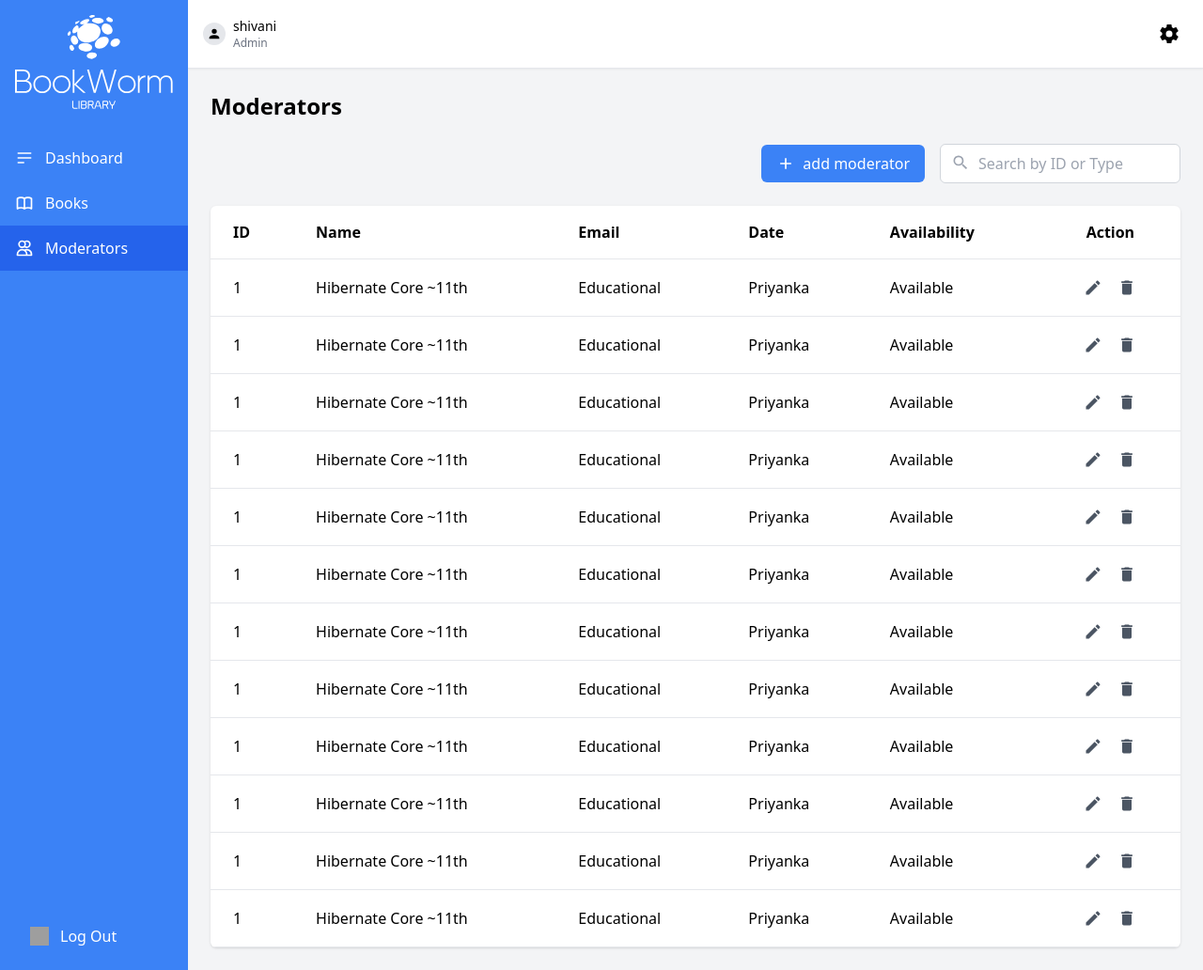
After one commit to iamqazi2/library-management-systemy-, a PHP site: page /moderators.php in a window 1280 px wide. The commit adds this page. Shown: the whole page at 94% size. Run offline with PHP 8.4, Linux system fonts and the light colour scheme; some libraries are stand-ins or nearby versions; grey boxes are pictures that could not be loaded.

Commit message:
new pages

```diff
--- a/dashboard.php
+++ b/dashboard.php
@@ -51,7 +51,7 @@
     <span>Log Out</span>
   </div>
 </a>
-        </div>
+ </div>
 
         <!-- Main Content -->
         <div class="flex-1 flex flex-col">
--- /dev/null
+++ b/moderators.php
@@ -0,0 +1,249 @@
+<!DOCTYPE html>
+<html lang="en">
+<head>
+    <meta charset="UTF-8">
+    <meta name="viewport" content="width=device-width, initial-scale=1.0">
+    <title>BookWorm Library - Moderators</title>
+    <script src="https://cdn.tailwindcss.com"></script>
+    <script>
+        function openModal(id) {
+            document.getElementById(id).classList.remove('hidden');
+        }
+
+        function closeModal(id) {
+            document.getElementById(id).classList.add('hidden');
+        }
+    </script>
+</head>
+<body class="bg-gray-100">
+     <div class="flex h-screen">
+        <!-- Sidebar -->
+        <div class="w-full max-w-[200px] bg-blue-500 text-white flex flex-col">
+                    <div class="flex justify-center mb-1 mx-4 my-4">
+                    <img src="images/Group.svg" alt="BookWorm Icon" >
+                    </div>
+
+            <div class="flex-grow">
+                <!-- Navigation -->
+                <div class="mt-6">
+                    <a href="#" class="flex items-center px-4 py-3 hover:bg-blue-600">
+                        <svg xmlns="http://www.w3.org/2000/svg" class="h-5 w-5 mr-3" fill="none" viewBox="0 0 24 24" stroke="currentColor">
+                            <path stroke-linecap="round" stroke-linejoin="round" stroke-width="2" d="M4 6h16M4 12h16M4 18h7" />
+                        </svg>
+                        <span>Dashboard</span>
+                    </a>
+
+                    <a href="#" class="flex items-center px-4 py-3 hover:bg-blue-600">
+                        <svg xmlns="http://www.w3.org/2000/svg" class="h-5 w-5 mr-3" fill="none" viewBox="0 0 24 24" stroke="currentColor">
+                            <path stroke-linecap="round" stroke-linejoin="round" stroke-width="2" d="M12 6.253v13m0-13C10.832 5.477 9.246 5 7.5 5S4.168 5.477 3 6.253v13C4.168 18.477 5.754 18 7.5 18s3.332.477 4.5 1.253m0-13C13.168 5.477 14.754 5 16.5 5c1.747 0 3.332.477 4.5 1.253v13C19.832 18.477 18.247 18 16.5 18c-1.746 0-3.332.477-4.5 1.253" />
+                        </svg>
+                        <span>Books</span>
+                    </a>
+
+                    <a href="#" class="flex items-center px-4 py-3 bg-blue-600">
+                        <svg xmlns="http://www.w3.org/2000/svg" class="h-5 w-5 mr-3" fill="none" viewBox="0 0 24 24" stroke="currentColor">
+                            <path stroke-linecap="round" stroke-linejoin="round" stroke-width="2" d="M12 4.354a4 4 0 110 5.292M15 21H3v-1a6 6 0 0112 0v1zm0 0h6v-1a6 6 0 00-9-5.197M13 7a4 4 0 11-8 0 4 4 0 018 0z" />
+                        </svg>
+                        <span>Moderators</span>
+                    </a>
+                </div>
+            </div>
+ <a href="#" class="flex items-center px-4 py-2 hover:bg-blue-600">
+  <div class="flex items-center p-4">
+    <img src="images/logout.svg" class="h-5 w-5 mr-3" alt="Logout">
+    <span>Log Out</span>
+  </div>
+</a>
+ </div>
+        <!-- Main Content -->
+        <div class="flex-1 flex flex-col overflow-hidden">
+            <!-- Header -->
+            <header class="bg-white shadow-sm border-b border-gray-200 flex justify-between items-center p-4">
+                <div class="flex items-center">
+                    <div class="flex items-center bg-gray-200 rounded-full p-1 mr-2">
+                        <svg class="w-4 h-4" viewBox="0 0 24 24" fill="currentColor">
+                            <path d="M12,4A4,4 0 0,1 16,8A4,4 0 0,1 12,12A4,4 0 0,1 8,8A4,4 0 0,1 12,4M12,14C16.42,14 20,15.79 20,18V20H4V18C4,15.79 7.58,14 12,14Z"></path>
+                        </svg>
+                    </div>
+                    <div>
+                        <div class="text-sm">shivani</div>
+                        <div class="text-xs text-gray-500">Admin</div>
+                    </div>
+                </div>
+                <div>
+                    <button class="p-2 rounded-full hover:bg-gray-100">
+                        <svg class="w-6 h-6" viewBox="0 0 24 24" fill="currentColor">
+                            <path d="M12,15.5A3.5,3.5 0 0,1 8.5,12A3.5,3.5 0 0,1 12,8.5A3.5,3.5 0 0,1 15.5,12A3.5,3.5 0 0,1 12,15.5M19.43,12.97C19.47,12.65 19.5,12.33 19.5,12C19.5,11.67 19.47,11.34 19.43,11L21.54,9.37C21.73,9.22 21.78,8.95 21.66,8.73L19.66,5.27C19.54,5.05 19.27,4.96 19.05,5.05L16.56,6.05C16.04,5.66 15.5,5.32 14.87,5.07L14.5,2.42C14.46,2.18 14.25,2 14,2H10C9.75,2 9.54,2.18 9.5,2.42L9.13,5.07C8.5,5.32 7.96,5.66 7.44,6.05L4.95,5.05C4.73,4.96 4.46,5.05 4.34,5.27L2.34,8.73C2.21,8.95 2.27,9.22 2.46,9.37L4.57,11C4.53,11.34 4.5,11.67 4.5,12C4.5,12.33 4.53,12.65 4.57,12.97L2.46,14.63C2.27,14.78 2.21,15.05 2.34,15.27L4.34,18.73C4.46,18.95 4.73,19.03 4.95,18.95L7.44,17.94C7.96,18.34 8.5,18.68 9.13,18.93L9.5,21.58C9.54,21.82 9.75,22 10,22H14C14.25,22 14.46,21.82 14.5,21.58L14.87,18.93C15.5,18.67 16.04,18.34 16.56,17.94L19.05,18.95C19.27,19.03 19.54,18.95 19.66,18.73L21.66,15.27C21.78,15.05 21.73,14.78 21.54,14.63L19.43,12.97Z"></path>
+                        </svg>
+                    </button>
+                </div>
+            </header>
+
+            <!-- Content Area -->
+            <main class="flex-1 overflow-y-auto p-6">
+                <h1 class="text-2xl font-bold mb-6">Moderators</h1>
+
+                <!-- Add Moderator & Search Bar -->
+                <div class="flex justify-between mb-6">
+    <div class="flex-1"></div>
+    <div class="flex items-center space-x-4">
+        <button onclick="openModal('createModeratorModal')" class="bg-blue-500 hover:bg-blue-600 text-white px-4 py-2 rounded-md flex items-center">
+            <svg class="w-5 h-5 mr-2" viewBox="0 0 24 24" fill="currentColor">
+                <path d="M19,13H13V19H11V13H5V11H11V5H13V11H19V13Z"></path>
+            </svg>
+            add moderator
+        </button>
+
+        <div class="relative">
+            <input type="text" placeholder="Search by ID or Type" class="border border-gray-300 rounded-md pl-10 pr-4 py-2 w-64">
+            <svg class="w-5 h-5 absolute left-3 top-2.5 text-gray-400" viewBox="0 0 24 24" fill="currentColor">
+                <path d="M9.5,3A6.5,6.5 0 0,1 16,9.5C16,11.11 15.41,12.59 14.44,13.73L14.71,14H15.5L20.5,19L19,20.5L14,15.5V14.71L13.73,14.44C12.59,15.41 11.11,16 9.5,16A6.5,6.5 0 0,1 3,9.5A6.5,6.5 0 0,1 9.5,3M9.5,5C7,5 5,7 5,9.5C5,12 7,14 9.5,14C12,14 14,12 14,9.5C14,7 12,5 9.5,5Z"></path>
+            </svg>
+        </div>
+    </div>
+</div>
+
+                <!-- Moderators Table -->
+                <div class="bg-white rounded-md shadow overflow-hidden">
+                    <table class="w-full">
+                        <thead>
+                            <tr class="border-b">
+                                <th class="text-left py-4 px-6">ID</th>
+                                <th class="text-left py-4 px-6">Name</th>
+                                <th class="text-left py-4 px-6">Email</th>
+                                <th class="text-left py-4 px-6">Date</th>
+                                <th class="text-left py-4 px-6">Availability</th>
+                                <th class="text-center py-4 px-6">Action</th>
+                            </tr>
+                        </thead>
+                        <tbody>
+                            <?php
+                            // In a real application, this would be populated from database
+                            $moderators = [];
+                            for ($i = 1; $i <= 12; $i++) {
+                                $moderators[] = [
+                                    'id' => 1,
+                                    'name' => 'Hibernate Core ~11th',
+                                    'email' => 'Educational',
+                                    'date' => 'Priyanka',
+                                    'availability' => 'Available'
+                                ];
+                            }
+
+                            foreach ($moderators as $index => $moderator) {
+                                echo '<tr class="border-b hover:bg-gray-50">';
+                                echo '<td class="py-4 px-6">'.$moderator['id'].'</td>';
+                                echo '<td class="py-4 px-6">'.$moderator['name'].'</td>';
+                                echo '<td class="py-4 px-6">'.$moderator['email'].'</td>';
+                                echo '<td class="py-4 px-6">'.$moderator['date'].'</td>';
+                                echo '<td class="py-4 px-6">'.$moderator['availability'].'</td>';
+                                echo '<td class="py-4 px-6 flex justify-center space-x-2">';
+                                echo '  <button onclick="openModal(\'updateModeratorModal\')" class="p-1 text-gray-600 hover:text-blue-500">';
+                                echo '    <svg class="w-5 h-5" viewBox="0 0 24 24" fill="currentColor">';
+                                echo '      <path d="M20.71,7.04C21.1,6.65 21.1,6 20.71,5.63L18.37,3.29C18,2.9 17.35,2.9 16.96,3.29L15.12,5.12L18.87,8.87M3,17.25V21H6.75L17.81,9.93L14.06,6.18L3,17.25Z"></path>';
+                                echo '    </svg>';
+                                echo '  </button>';
+                                echo '  <button onclick="openModal(\'deleteModeratorModal\')" class="p-1 text-gray-600 hover:text-red-500">';
+                                echo '    <svg class="w-5 h-5" viewBox="0 0 24 24" fill="currentColor">';
+                                echo '      <path d="M19,4H15.5L14.5,3H9.5L8.5,4H5V6H19M6,19A2,2 0 0,0 8,21H16A2,2 0 0,0 18,19V7H6V19Z"></path>';
+                                echo '    </svg>';
+                                echo '  </button>';
+                                echo '</td>';
+                                echo '</tr>';
+                            }
+                            ?>
+                        </tbody>
+                    </table>
+                </div>
+            </main>
+        </div>
+    </div>
+
+    <!-- Create Moderator Modal -->
+    <div id="createModeratorModal" class="fixed inset-0 bg-black bg-opacity-50 flex items-center justify-center hidden z-50">
+        <div class="bg-white rounded-md w-full max-w-md">
+            <div class="flex items-center p-4 border-b">
+                <div class="bg-gray-200 p-2 rounded-md mr-3">
+                    <svg class="w-6 h-6" viewBox="0 0 24 24" fill="currentColor">
+                        <path d="M17,21L14.25,18L15.41,16.84L17,18.43L20.59,14.84L21.75,16.25M12.8,21H5C3.89,21 3,20.1 3,19V5C3,3.89 3.89,3 5,3H19A2,2 0 0,1 21,5V12.8C20.12,12.29 19.09,12 18,12C14.69,12 12,14.69 12,18C12,19.09 12.29,20.12 12.8,21Z"></path>
+                    </svg>
+                </div>
+                <h2 class="text-lg font-medium">Create Moderator</h2>
+                <button onclick="closeModal('createModeratorModal')" class="ml-auto">
+                    <svg class="w-5 h-5" viewBox="0 0 24 24" fill="currentColor">
+                        <path d="M19,6.41L17.59,5L12,10.59L6.41,5L5,6.41L10.59,12L5,17.59L6.41,19L12,13.41L17.59,19L19,17.59L13.41,12L19,6.41Z"></path>
+                    </svg>
+                </button>
+            </div>
+            <div class="p-6">
+                <form>
+                    <div class="mb-4">
+                        <input type="text" placeholder="Name" class="w-full border border-gray-300 rounded-md px-3 py-2 mb-4">
+                        <input type="email" placeholder="Email" class="w-full border border-gray-300 rounded-md px-3 py-2 mb-4">
+                        <input type="password" placeholder="Password" class="w-full border border-gray-300 rounded-md px-3 py-2">
+                    </div>
+                    <div class="flex space-x-4">
+                        <button type="button" onclick="closeModal('createModeratorModal')" class="flex-1 bg-gray-200 hover:bg-gray-300 text-black font-medium py-2 px-4 rounded-md">Decline</button>
+                        <button type="submit" class="flex-1 bg-blue-500 hover:bg-blue-600 text-white font-medium py-2 px-4 rounded-md">Create</button>
+                    </div>
+                </form>
+            </div>
+        </div>
+    </div>
+
+    <!-- Update Moderator Modal -->
+    <div id="updateModeratorModal" class="fixed inset-0 bg-black bg-opacity-50 flex items-center justify-center hidden z-50">
+        <div class="bg-white rounded-md w-full max-w-md">
+            <div class="flex items-center p-4 border-b">
+                <div class="bg-gray-200 p-2 rounded-md mr-3">
+                    <svg class="w-6 h-6" viewBox="0 0 24 24" fill="currentColor">
+                        <path d="M17,21L14.25,18L15.41,16.84L17,18.43L20.59,14.84L21.75,16.25M12.8,21H5C3.89,21 3,20.1 3,19V5C3,3.89 3.89,3 5,3H19A2,2 0 0,1 21,5V12.8C20.12,12.29 19.09,12 18,12C14.69,12 12,14.69 12,18C12,19.09 12.29,20.12 12.8,21Z"></path>
+                    </svg>
+                </div>
+                <h2 class="text-lg font-medium">Update Moderator</h2>
+                <button onclick="closeModal('updateModeratorModal')" class="ml-auto">
+                    <svg class="w-5 h-5" viewBox="0 0 24 24" fill="currentColor">
+                        <path d="M19,6.41L17.59,5L12,10.59L6.41,5L5,6.41L10.59,12L5,17.59L6.41,19L12,13.41L17.59,19L19,17.59L13.41,12L19,6.41Z"></path>
+                    </svg>
+                </button>
+            </div>
+            <div class="p-6">
+                <form>
+                    <div class="mb-4">
+                        <input type="text" placeholder="Name" class="w-full border border-gray-300 rounded-md px-3 py-2 mb-4">
+                        <input type="email" placeholder="Email" class="w-full border border-gray-300 rounded-md px-3 py-2 mb-4">
+                        <input type="password" placeholder="Password" class="w-full border border-gray-300 rounded-md px-3 py-2">
+                    </div>
+                    <div class="flex space-x-4">
+                        <button type="button" onclick="closeModal('updateModeratorModal')" class="flex-1 bg-gray-200 hover:bg-gray-300 text-black font-medium py-2 px-4 rounded-md">Cancel</button>
+                        <button type="submit" class="flex-1 bg-blue-500 hover:bg-blue-600 text-white font-medium py-2 px-4 rounded-md">Update</button>
+                    </div>
+                </form>
+            </div>
+        </div>
+    </div>
+
+    <!-- Delete Moderator Modal -->
+    <div id="deleteModeratorModal" class="fixed inset-0 bg-black bg-opacity-50 flex items-center justify-center hidden z-50">
+        <div class="bg-white rounded-md w-full max-w-md">
+            <div class="flex items-center p-4 border-b">
+                <div class="bg-gray-200 p-2 rounded-md mr-3">
+                    <svg class="w-6 h-6 text-gray-700" viewBox="0 0 24 24" fill="currentColor">
+                        <path d="M19,4H15.5L14.5,3H9.5L8.5,4H5V6H19M6,19A2,2 0 0,0 8,21H16A2,2 0 0,0 18,19V7H6V19Z"></path>
+                    </svg>
+                </div>
+                <h2 class="text-lg font-medium">Delete Moderator</h2>
+                <button onclick="closeModal('deleteModeratorModal')" class="ml-auto">
+                    <svg class="w-5 h-5" viewBox="0 0 24 24" fill="currentColor">
+                        <path d="M19,6.41L17.59,5L12,10.59L6.41,5L5,6.41L10.59,12L5,17.59L6.41,19L12,13.41L17.59,19L19,17.59L13.41,12L19,6.41Z"></path>
+                    </svg>
+                </button>
+            </div>
+            <div class="p-6 text-center">
+                <p class="mb-6">"Are you certain you wish to proceed with the deletion of the selected entry?"</p>
+                <button onclick="closeModal('deleteModeratorModal')" class="bg-blue-500 hover:bg-blue-600 text-white font-medium py-2 px-8 rounded-md">CONFIRM</button>
+            </div>
+        </div>
+    </div>
+</body>
+</html>
```
